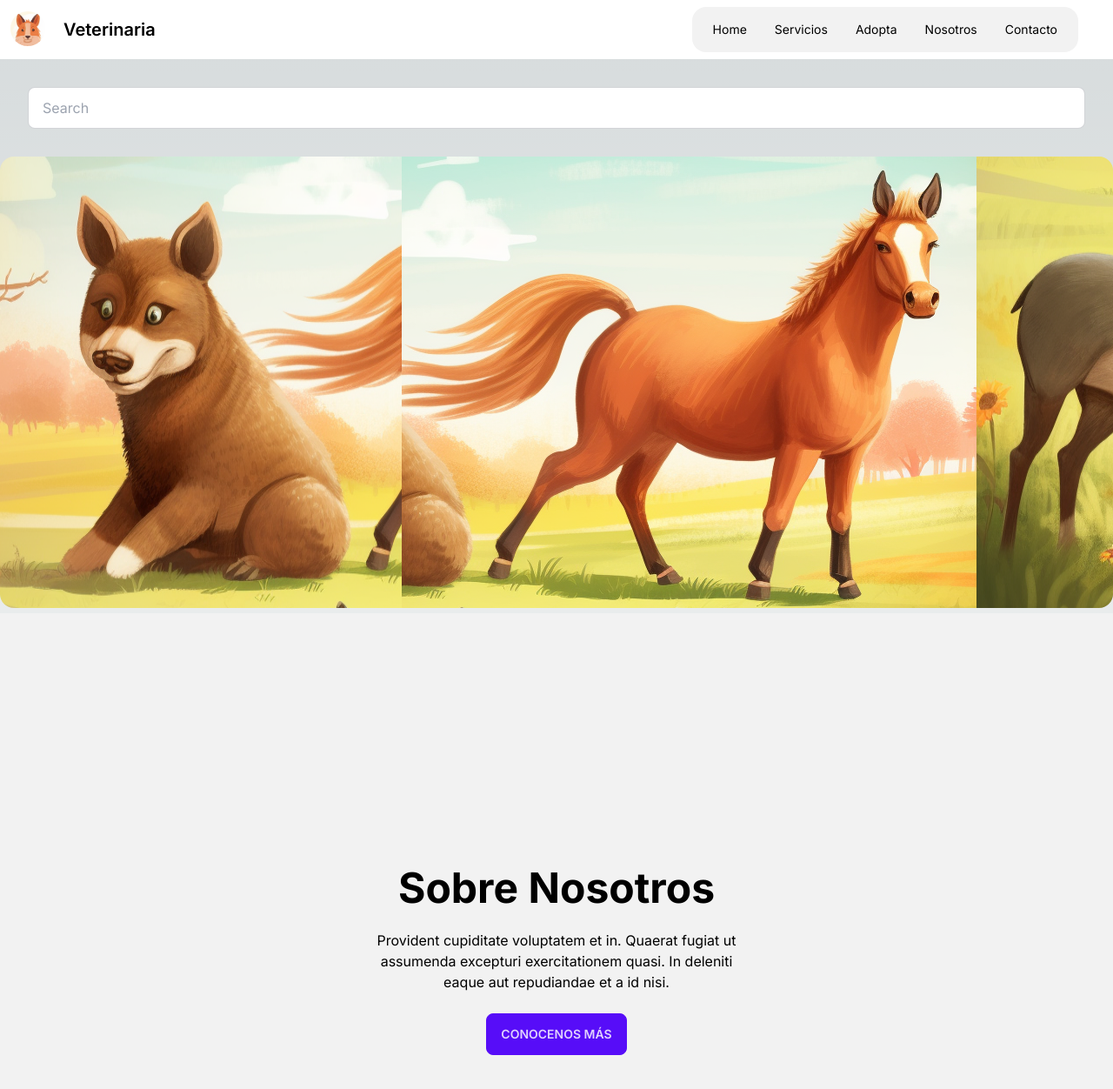
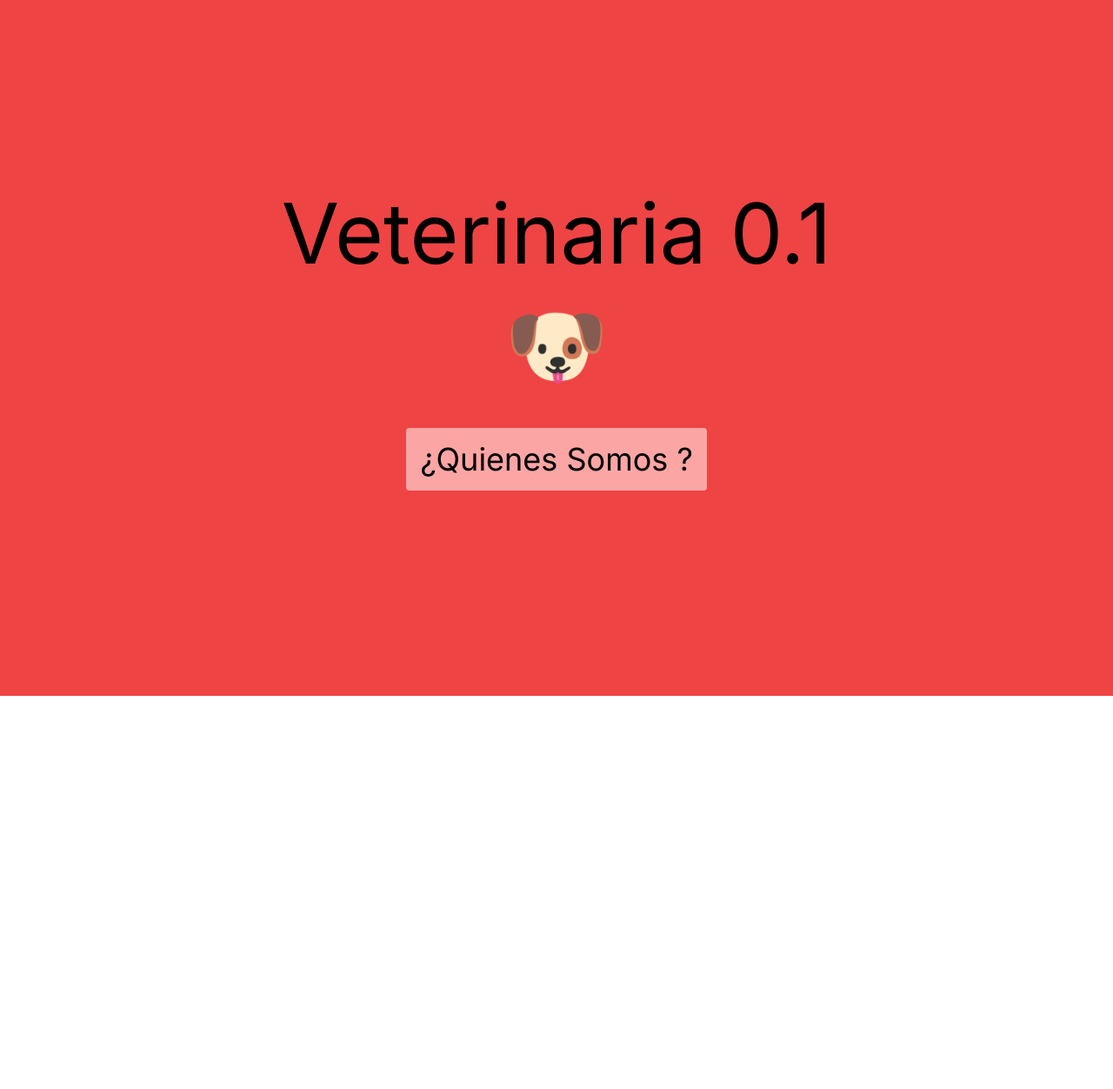
Before and after one commit to spimentel1201/s11-03-t-node-react, a Next.js app in the folder frontend/: page /home in a window 1280 px wide. Shown: the top 1252 px of the page at 87% size. After the commit the page ends 800 px from the top, so only its background shows below. Built offline with nearby package versions, Linux system fonts and the light colour scheme.

Commit message:
Add styles to login and register

```diff
--- a/frontend/app/home/components/navbar.tsx
+++ /dev/null
@@ -1,52 +0,0 @@
-const Navbar = () => (
-  <div className="navbar bg-base-100">
-    <div className="flex-none gap-2">
-      <div className="dropdown dropdown-end">
-        <label tabIndex={0} className="btn btn-ghost btn-circle avatar">
-          <div className="w-10 rounded-full">
-            <img src="/logo.png" />
-          </div>
-        </label>
-        <ul
-          tabIndex={0}
-          className="mt-3 z-[1] p-2 shadow menu menu-sm dropdown-content bg-base-100 rounded-box w-52"
-        >
-          <li>
-            <a className="justify-between">
-              Profile
-              <span className="badge">New</span>
-            </a>
-          </li>
-          <li>
-            <a>Settings</a>
-          </li>
-          <li>
-            <a>Logout</a>
-          </li>
-        </ul>
-      </div>
-    </div>
-    <div className="flex-1">
-      <a className="btn btn-ghost normal-case text-xl">Veterinaria</a>
-    </div>
-    <ul className="menu menu-vertical lg:menu-horizontal bg-base-200 rounded-box mr-8">
-      <li>
-        <a>Home</a>
-      </li>
-      <li>
-        <a>Servicios</a>
-      </li>
-      <li>
-        <a>Adopta</a>
-      </li>
-      <li>
-        <a>Nosotros</a>
-      </li>
-      <li>
-        <a>Contacto</a>
-      </li>
-    </ul>
-  </div>
-)
-
-export default Navbar
--- a/frontend/app/home/page.js
+++ b/frontend/app/home/page.js
@@ -1,57 +1,12 @@
-import Link from 'next/link'
-import Navbar from './components/navbar'
+import Link from "next/link";
 
 const Home = () => {
   return (
-    <>
-      <Navbar />
-
-      <div className="form-control m-8">
-        <input
-          type="text"
-          placeholder="Search"
-          className="input input-bordered w-24 md:w-auto"
-        />
-      </div>
-
-      <div className="carousel carousel-center rounded-box">
-        <div className="carousel-item">
-          <img src="/pet1.png" alt="Pizza" />
-        </div>
-        <div className="carousel-item">
-          <img src="/pet2.png" alt="Pizza" />
-        </div>
-        <div className="carousel-item">
-          <img src="/pet3.png" alt="Pizza" />
-        </div>
-        <div className="carousel-item">
-          <img src="/pet4.png" alt="Pizza" />
-        </div>
-        <div className="carousel-item">
-          <img src="/pet1.png" alt="Pizza" />
-        </div>
-        <div className="carousel-item">
-          <img src="/pet2.png" alt="Pizza" />
-        </div>
-        <div className="carousel-item">
-          <img src="/pet3.png" alt="Pizza" />
-        </div>
-      </div>
-
-      <div className="hero min-h-screen bg-base-200">
-        <div className="hero-content text-center">
-          <div className="max-w-md">
-            <h1 className="text-5xl font-bold">Sobre Nosotros</h1>
-            <p className="py-6">
-              Provident cupiditate voluptatem et in. Quaerat fugiat ut assumenda
-              excepturi exercitationem quasi. In deleniti eaque aut repudiandae
-              et a id nisi.
-            </p>
-            <button className="btn btn-primary">Conocenos más</button>
-          </div>
-        </div>
-      </div>
-    </>
+    <div className="flex flex-col h-screen bg-red-500 text-4xl text-center items-center justify-center">
+      <div className="text-8xl">Veterinaria 0.1</div>
+      <div className="text-8xl m-4 p-4">🐶</div>
+      <Link className="rounded bg-red-300 p-4 m-4 text-black" href="/about">¿Quienes Somos ?</Link>
+    </div>
   )
 }
 
--- a/frontend/app/login/page.js
+++ b/frontend/app/login/page.js
@@ -1,42 +1,62 @@
+import Image from 'next/image'
+
 const Login = () => (
-  <div className="hero-content flex-col lg:flex-row-reverse h-screen">
+  <div class="flex justify-center items-center h-screen">
+    <div className="hero-content flex-col lg:flex-row-reverse justify-start lg:justify-center">
       <div className="text-center lg:text-left">
-      <h1 className="text-5xl font-bold">Login now!</h1>
-      <p className="py-6">
+        <Image
+          src="/auth-image.png"
+          alt="Imagen de perritos"
+          width="450"
+          height="500"
+        />
+        {/* <p className="py-6">
           Provident cupiditate voluptatem et in. Quaerat fugiat ut assumenda
           excepturi exercitationem quasi. In deleniti eaque aut repudiandae et a
           id nisi.
-      </p>
+        </p> */}
       </div>
       <div className="card flex-shrink-0 w-full max-w-sm shadow-2xl bg-base-300">
         <div className="card-body">
+          <h1 className="text-3xl font-bold">Iniciar Sesión</h1>
           <div className="form-control">
             <label className="label">
-            <span className="label-text">Email</span>
+              <span className="label-text">E-mail</span>
             </label>
             <input
               type="text"
-            placeholder="email"
+              placeholder="vetcare@gmail"
               className="input input-bordered"
             />
           </div>
           <div className="form-control">
             <label className="label">
-            <span className="label-text">Password</span>
+              <span className="label-text">Contraseña</span>
             </label>
             <input
               type="text"
-            placeholder="password"
+              placeholder="Ingrese tu contraseña"
               className="input input-bordered"
             />
-          <label className="label">
-            <a href="#" className="label-text-alt link link-hover">
-              Forgot password?
-            </a>
-          </label>
           </div>
+          <div class="flex justify-end">¿Olviste la contraseña?</div>
           <div className="form-control mt-6">
-          <button className="btn btn-neutral">Login</button>
+            <button className="btn btn-neutral">Iniciar Sesión</button>
+          </div>
+          <div class="divider">
+            O iniciar sesión con
+          </div>
+          <div className="avatar justify-center gap-8">
+            <div className="rounded">
+              <Image src="/logo.png" width="24" height="24" alt="icono" />
+            </div>
+            <div className="rounded">
+              <Image src="/logo.png" width="24" height="24" alt="icono" />
+            </div>
+            <div className="rounded">
+              <Image src="/logo.png" width="24" height="24" alt="icono" />
+            </div>
+          </div>
         </div>
       </div>
     </div>
--- a/frontend/app/register/page.js
+++ b/frontend/app/register/page.js
@@ -1,51 +1,85 @@
+import Image from 'next/image'
+
 const Register = () => (
-    <div className="hero-content flex-col lg:flex-row-reverse h-screen">
+  <div class="flex justify-center items-center h-screen">
+    <div className="hero-content flex-col lg:flex-row-reverse justify-start lg:justify-start">
       <div className="text-center lg:text-left">
-        <h1 className="text-5xl font-bold">Register now!</h1>
-        <p className="py-6">
+        <Image
+          src="/auth-image.png"
+          alt="Imagen de perritos"
+          width="450"
+          height="500"
+        />
+        {/* <p className="py-6">
           Provident cupiditate voluptatem et in. Quaerat fugiat ut assumenda
           excepturi exercitationem quasi. In deleniti eaque aut repudiandae et a
           id nisi.
-        </p>
+        </p> */}
       </div>
-      <div className="card flex-shrink-0 w-full max-w-sm shadow-2xl bg-base-300">
+      <div className="card flex-shrink-1 w-full max-w-sm shadow-2xl bg-base-300">
         <div className="card-body">
+        <h1 className="text-3xl font-bold">Registro</h1>
           <div className="form-control">
             <label className="label">
-              <span className="label-text">Email</span>
+              <span className="label-text">Nombre y Apellido</span>
             </label>
             <input
               type="text"
-              placeholder="email"
+              placeholder="Ingrese su nombre y apellido"
               className="input input-bordered"
             />
           </div>
           <div className="form-control">
             <label className="label">
-              <span className="label-text">Password</span>
+              <span className="label-text">E-mail</span>
             </label>
             <input
               type="text"
-              placeholder="password"
+              placeholder="vetcare@gmail"
               className="input input-bordered"
             />
           </div>
           <div className="form-control">
             <label className="label">
-              <span className="label-text">Repeat Password</span>
+              <span className="label-text">Contraseña</span>
             </label>
             <input
               type="text"
-              placeholder="repeat password"
+              placeholder="Ingrese tu contraseña"
+              className="input input-bordered"
+            />
+          </div>
+          <div className="form-control">
+            <label className="label">
+              <span className="label-text">Confirmar contraseña</span>
+            </label>
+            <input
+              type="text"
+              placeholder="repita su contraseña"
               className="input input-bordered"
             />
           </div>
           <div className="form-control mt-6">
-            <button className="btn btn-neutral">Register</button>
+            <button className="btn btn-neutral">Registrarse</button>
+          </div>
+          <div class="divider">
+            O registrarse con
+          </div>
+          <div className="avatar justify-center gap-8">
+            <div className="rounded">
+              <Image src="/logo.png" width="24" height="24" alt="icono" />
+            </div>
+            <div className="rounded">
+              <Image src="/logo.png" width="24" height="24" alt="icono" />
+            </div>
+            <div className="rounded">
+              <Image src="/logo.png" width="24" height="24" alt="icono" />
+            </div>
           </div>
         </div>
       </div>
     </div>
-  )
+  </div>
+)
 
-  export default Register
+export default Register
```
Also changed, not shown: 1 other file (tests, documents, lock files or other folders). Lines whose indentation alone changed are shown as unchanged.
